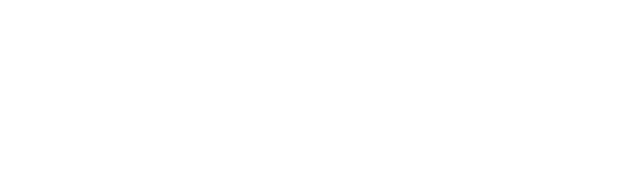
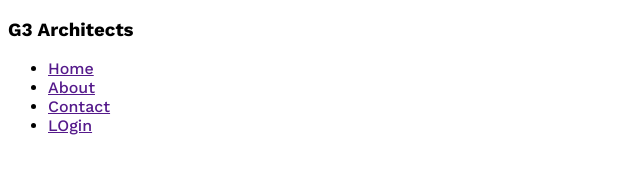
Before and after one commit to FariaJahan63/G3-architect-website, a plain HTML site: page index.html in a window 1280 px wide. Shown: the whole page, without its empty margins (0-640 px from the left). Drawn offline with nearby package versions, Linux system fonts and the light colour scheme.

Commit message:
added font name

```diff
--- a/index.html
+++ b/index.html
@@ -1,12 +1,31 @@
 <!DOCTYPE html>
 <html lang="en">
+
 <head>
     <meta charset="UTF-8">
     <meta name="viewport" content="width=device-width, initial-scale=1.0">
     <title>G3 Architect</title>
     <link rel="stylesheet" href="styles/Architect.css">
 </head>
+
 <body>
+    <header>
+<h3>G3 Architects</h3>
+<ul>
+    <li ><a href="">Home</a></li>
+    <li><a href="">About</a></li>
+    <li><a href="">Contact</a></li>
+    <li><a href="">LOgin</a></li>
+</ul>
+    </header>
+    <main>
+
+    </main>
+    <footer>
+
+
+    </footer>
 
 </body>
+
 </html>
--- a/styles/Architect.css
+++ b/styles/Architect.css
@@ -0,0 +1,6 @@
+/* using google font */
+  @import url('https://fonts.googleapis.com/css2?family=Lato:wght@400;700&family=Work+Sans:ital,wght@0,500;0,600;0,700;1,400&display=swap');
+*{
+
+font-family: 'Work Sans', sans-serif;
+}
```
